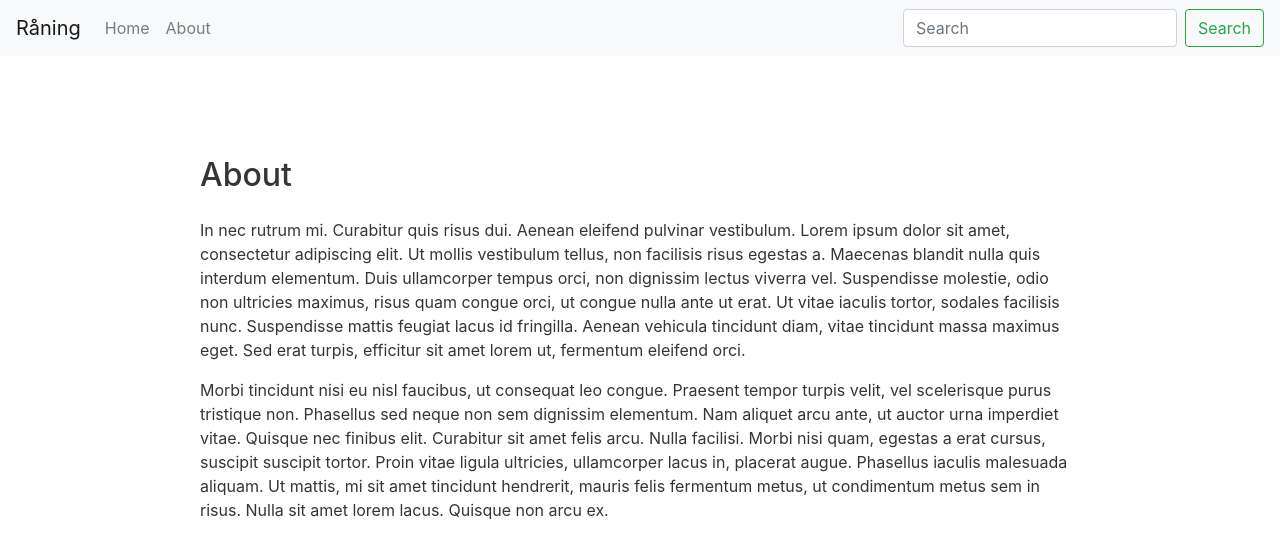
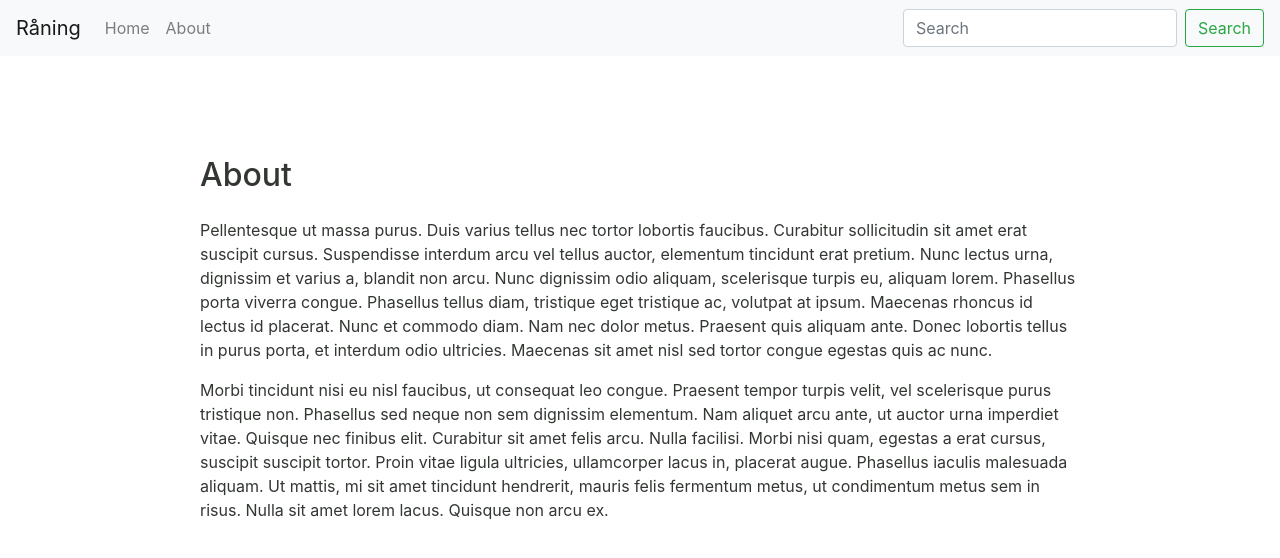
Before and after one commit to erlenlo/gh-actions-demo, a React (Create React App) app: page /about in a window 1280 px wide. Shown: the top 558 px of the page. Built offline with nearby package versions, Linux system fonts and the light colour scheme.

Commit message:
Updated about page

```diff
--- a/src/components/About/AboutPage.tsx
+++ b/src/components/About/AboutPage.tsx
@@ -6,16 +6,16 @@ const AboutPage: React.FC<{}> = () => {
       <h2 className="mb-4">About</h2>
 
       <p>
-        In nec rutrum mi. Curabitur quis risus dui. Aenean eleifend pulvinar
-        vestibulum. Lorem ipsum dolor sit amet, consectetur adipiscing elit. Ut
-        mollis vestibulum tellus, non facilisis risus egestas a. Maecenas
-        blandit nulla quis interdum elementum. Duis ullamcorper tempus orci, non
-        dignissim lectus viverra vel. Suspendisse molestie, odio non ultricies
-        maximus, risus quam congue orci, ut congue nulla ante ut erat. Ut vitae
-        iaculis tortor, sodales facilisis nunc. Suspendisse mattis feugiat lacus
-        id fringilla. Aenean vehicula tincidunt diam, vitae tincidunt massa
-        maximus eget. Sed erat turpis, efficitur sit amet lorem ut, fermentum
-        eleifend orci.
+        Pellentesque ut massa purus. Duis varius tellus nec tortor lobortis
+        faucibus. Curabitur sollicitudin sit amet erat suscipit cursus.
+        Suspendisse interdum arcu vel tellus auctor, elementum tincidunt erat
+        pretium. Nunc lectus urna, dignissim et varius a, blandit non arcu. Nunc
+        dignissim odio aliquam, scelerisque turpis eu, aliquam lorem. Phasellus
+        porta viverra congue. Phasellus tellus diam, tristique eget tristique
+        ac, volutpat at ipsum. Maecenas rhoncus id lectus id placerat. Nunc et
+        commodo diam. Nam nec dolor metus. Praesent quis aliquam ante. Donec
+        lobortis tellus in purus porta, et interdum odio ultricies. Maecenas sit
+        amet nisl sed tortor congue egestas quis ac nunc.
       </p>
       <p>
         Morbi tincidunt nisi eu nisl faucibus, ut consequat leo congue. Praesent
```
